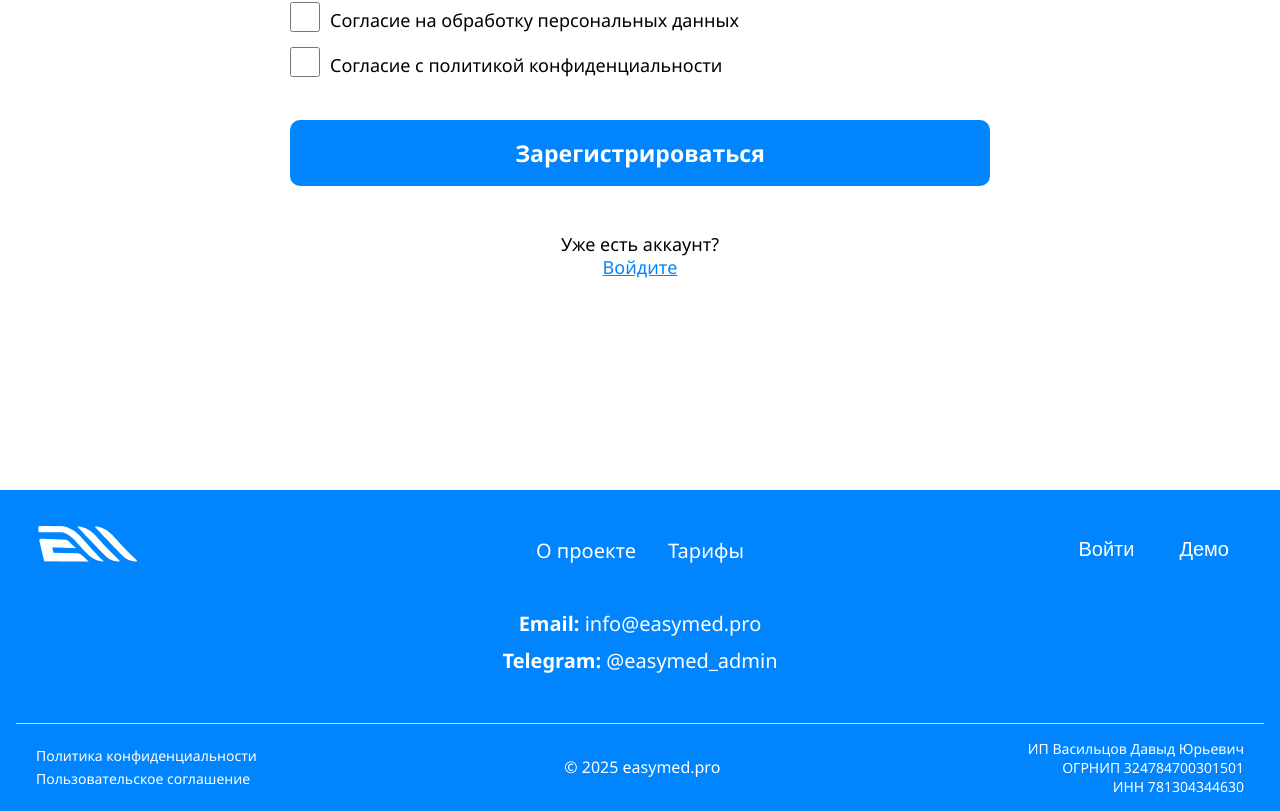
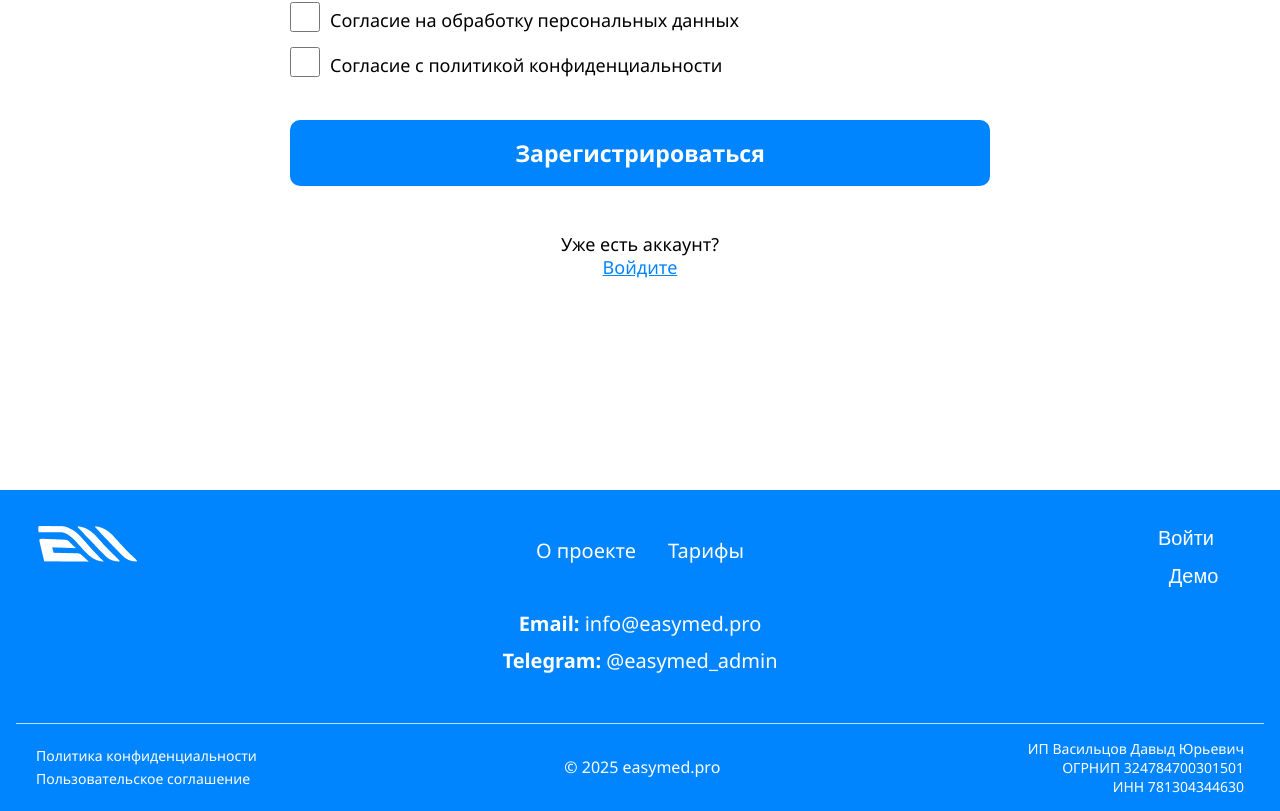
Before and after one commit to LilySmirn/b2c-new, a Next.js app: page /registration/register in a window 1280 px wide. Shown: the part 595-1406 px from the top of the page. Built offline with nearby package versions, Linux system fonts and the light colour scheme; no server answers.

Commit message:
feat: add profile icon in header and footer

```diff
--- a/app/components/AuthButtonsClient.tsx
+++ b/app/components/AuthButtonsClient.tsx
@@ -2,6 +2,7 @@
 
 import Link from "next/link";
 import LogoutButton from "./LogoutButton";
+import UserIconClient from "./UserIconClient";
 
 interface AuthButtonsClientProps {
     isLoggedIn: boolean;
@@ -13,12 +14,15 @@ export default function AuthButtonsClient({ isLoggedIn, variant = 'header' }: Au
         variant === 'footer' ? 'btn footer-btn-login btn-auth' : 'btn btn-login btn-auth';
 
     return (
-        <>
+        <div className="auth-buttons-wrapper" style={{ display: 'flex', alignItems: 'center', gap: '8px' }}>
+
+            <UserIconClient />
+
             {isLoggedIn ? (
                 <LogoutButton className={loginClass} />
             ) : (
                 <Link href="/login" className={loginClass}>Войти</Link>
             )}
-        </>
+        </div>
     );
 }
--- /dev/null
+++ b/app/components/UserIconClient.tsx
@@ -0,0 +1,24 @@
+"use client";
+
+import Link from "next/link";
+import { useEffect, useState } from "react";
+
+export default function UserIconClient() {
+    const [isLoggedIn, setIsLoggedIn] = useState(false);
+
+    useEffect(() => {
+        fetch("/api/auth/session")
+            .then(res => res.json())
+            .then(data => setIsLoggedIn(!!data?.user));
+    }, []);
+
+    if (!isLoggedIn) return null;
+
+    return (
+        <Link href="/app" aria-label="Личный кабинет" className="user-icon-link">
+            <svg width="24" height="24" viewBox="0 0 24 24" fill="#fff">
+                <path d="M12 12c2.7 0 4.8-2.1 4.8-4.8S14.7 2.4 12 2.4 7.2 4.5 7.2 7.2 9.3 12 12 12zm0 2.4c-3.2 0-9.6 1.6-9.6 4.8v2.4h19.2v-2.4c0-3.2-6.4-4.8-9.6-4.8z"/>
+            </svg>
+        </Link>
+    );
+}
--- a/app/layout.tsx
+++ b/app/layout.tsx
@@ -3,6 +3,7 @@ import Link from "next/link";
 import Image from "next/image";
 import "./globals.css";
 import AuthButtons from './components/AuthButton';
+import AuthButtonsServer from './components/AuthButtonsServer';
 // import Header from "./components/Header";
 
 export const metadata: Metadata = {
@@ -36,7 +37,7 @@ export default async function RootLayout({
                             </ul>
                         </nav>
                         <div className="header-buttons">
-                            <AuthButtons variant="header" />
+                            <AuthButtonsServer variant="header" />
                             <Link href="/login" className="btn btn-demo">Демо</Link>
                         </div>
                         <div className="mobile-nav">
@@ -88,7 +89,7 @@ export default async function RootLayout({
                             </nav>
 
                             <div className="footer-buttons">
-                                <AuthButtons variant="footer" />
+                                <AuthButtonsServer variant="footer" />
                                 <Link href="/login" className="btn btn-demo footer-btn-demo">Демо</Link>
                             </div>
                         </section>
```
